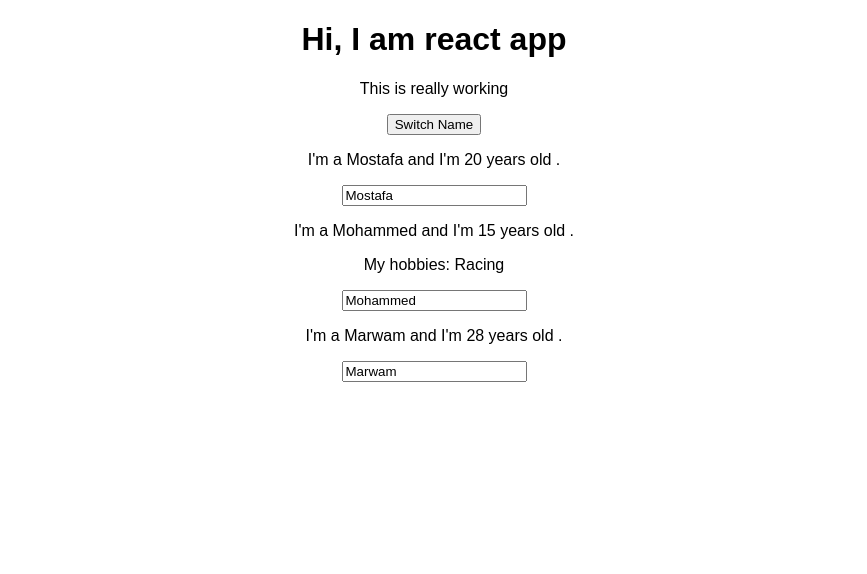
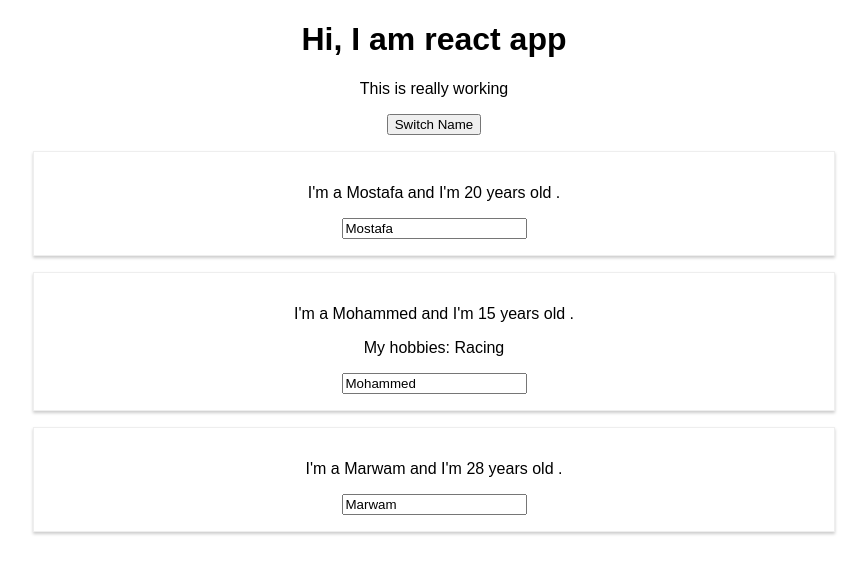
Before and after one commit to mostafahamed15/react-complete-guide, a React (Create React App) app: page / in a window 1280 px wide. Shown: the top 574 px of the page, without its empty margins (206-1073 px from the left). Built offline with nearby package versions, Linux system fonts and the light colour scheme.

Commit message:
adding style with stylesheet

```diff
--- a/src/Person/Person.js
+++ b/src/Person/Person.js
@@ -1,7 +1,8 @@
 import React from 'react';
+import './person.css'
 const person = (props)=>{
     return (
-        <div>
+        <div className = "person">
     <p onClick = {props.click}>I'm a {props.name} and I'm {props.age} years old .</p>
     <p > {props.children} </p>
     <input type = 'text' onChange = {props.changed} value = {props.name} />
--- /dev/null
+++ b/src/Person/person.css
@@ -0,0 +1,8 @@
+.person{
+    width: 60%;
+    margin: 16px auto;
+    border: 1px solid #eee;
+    box-shadow: 0 2px 3px #ccc;
+    padding: 16px;
+    text-align: center;
+}
```
